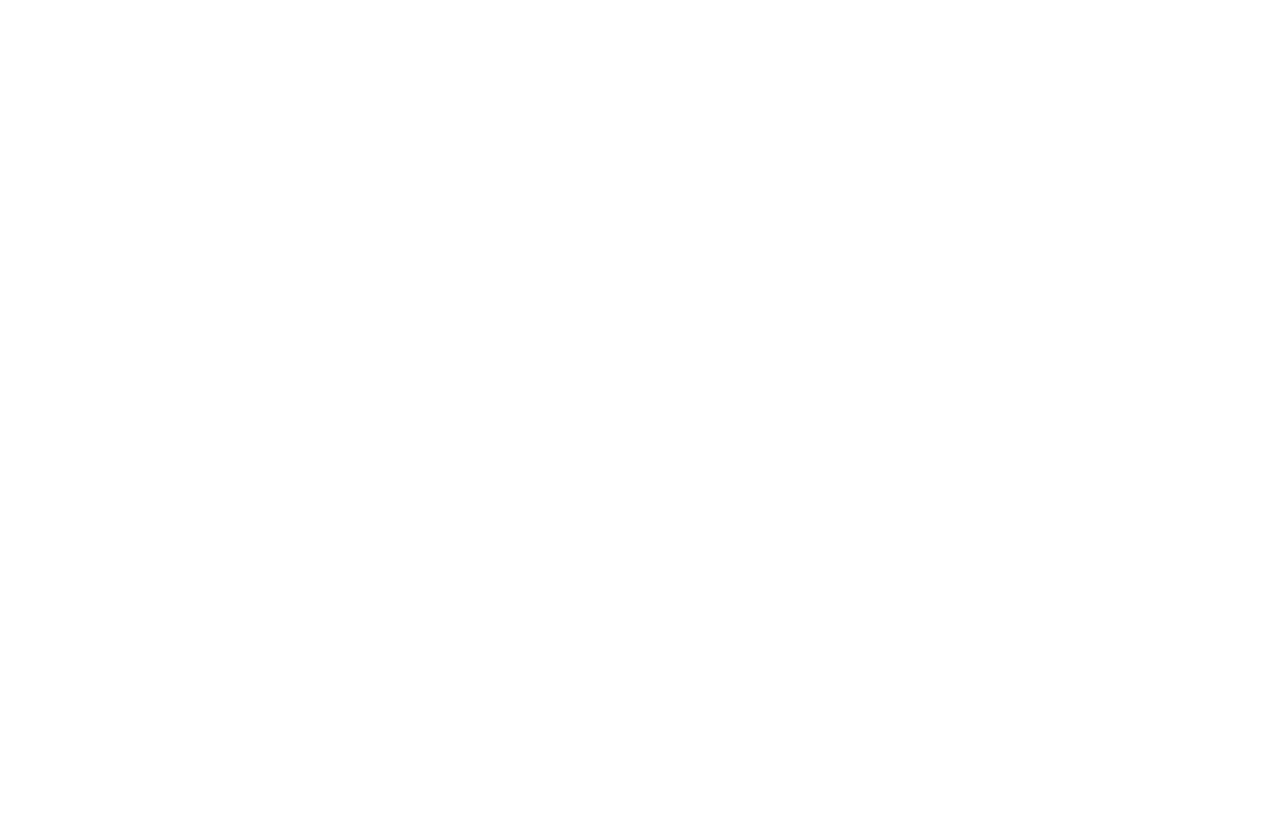
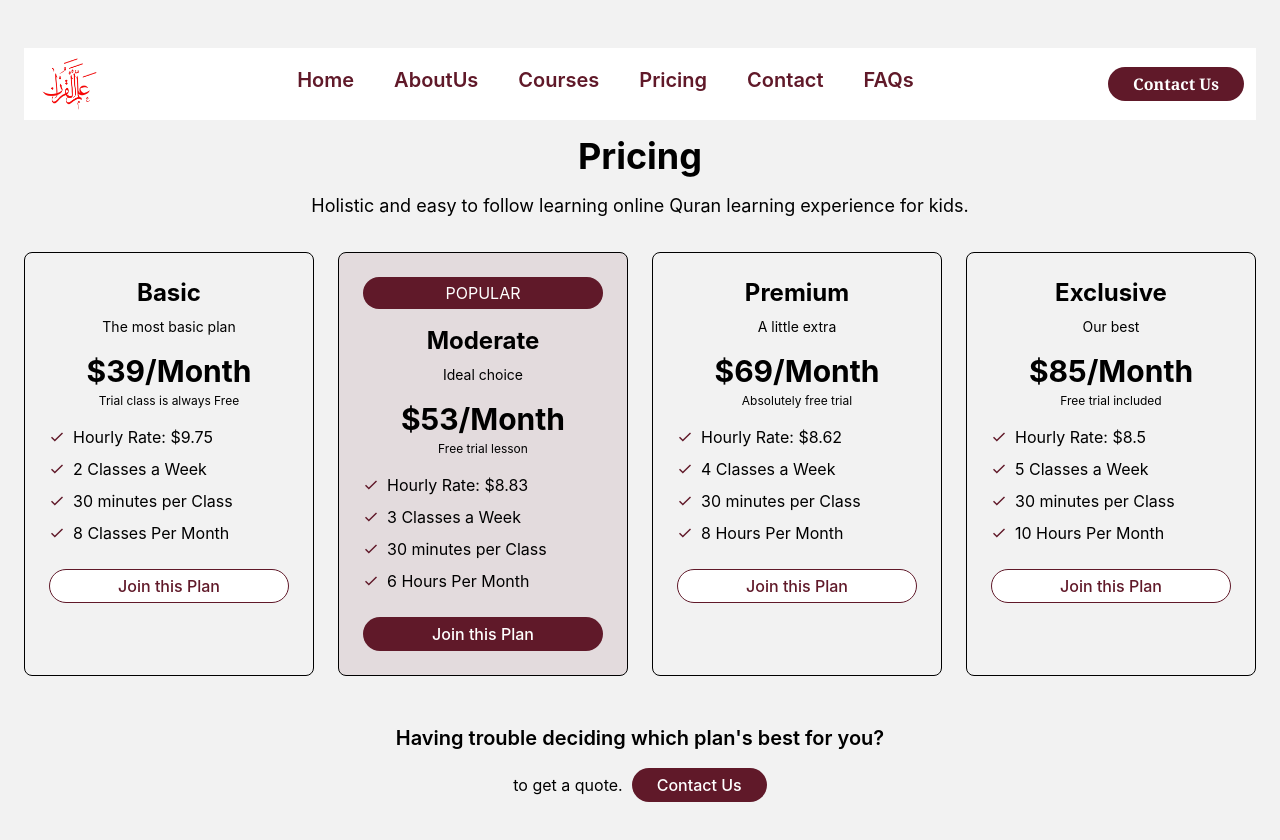
Before and after one commit to arslanhakim/Allamal-Quraan, a React (Vite) app: page /pricing in a window 1280 px wide. Before the commit this address had no page. Shown: the top 840 px of the page. Before the commit the page ends 800 px from the top, so only its background shows below. Built offline with nearby package versions, Linux system fonts and the light colour scheme.

Commit message:
Pricing page

```diff
--- a/index.html
+++ b/index.html
@@ -11,7 +11,7 @@
     <title>Allamal Qur'aan</title>
   </head>
   <body>
-    <div id="root"></div>
+    <div id="root" style="width: 100%"></div>
     <script type="module" src="/src/main.tsx"></script>
   </body>
 </html>
--- a/src/App.tsx
+++ b/src/App.tsx
@@ -3,6 +3,7 @@
 import HomePage from "./pages/HomePage";
 import InstructorPage from "./pages/InstructorPage";
 import AboutUs from "./pages/AboutUs";
+import PricingPage from "./pages/Pricing";
 
 const App: React.FC = () => {
   return (
@@ -11,6 +12,7 @@
         <Route path="/" exact element={<HomePage />} />
         <Route path="/instructors" element={<InstructorPage />} />
         <Route path="/about-us" element={<AboutUs />} />
+        <Route path="/pricing" element={<PricingPage />} />
       </Routes>
     </BrowserRouter>
   );
--- a/src/components/Footer.tsx
+++ b/src/components/Footer.tsx
@@ -32,7 +32,7 @@
           </h3>
           <img
             src="/assets/images/logo-removebg-preview.png"
-            className="bg-primary text-white h-24"
+            className="bg-primary text-white h-24 animate-spin"
             alt="Allamal Qur'aan Logo"
           />
         </div>
--- a/src/components/Header.tsx
+++ b/src/components/Header.tsx
@@ -24,10 +24,13 @@
   const [hoveredItem, setHoveredItem] = useState<number | null>(null);
 
   const headerOpt = [
+    { title: "Home", link: "about-us" },
     { title: "AboutUs", link: "about-us" },
     { title: "Courses", ref: coursesRef },
+    { title: "Pricing", ref: coursesRef },
+    { title: "Contact", ref: coursesRef },
     { title: "FAQs", ref: faqRef },
-    { title: "Instructor", ref: instructorsRef },
+    // { title: "Instructor", ref: instructorsRef },
   ];
 
   const handleMenuToggle = () => {
--- /dev/null
+++ b/src/components/PricingCard.tsx
@@ -0,0 +1,46 @@
+import React from "react";
+import { IoMdCheckmark } from "react-icons/io";
+
+const PricingCard = ({ plan }) => {
+  return (
+    <div
+      className={`border rounded-lg p-6 ${
+        plan.popular
+          ? "border-green-600 bg-primary bg-opacity-10"
+          : "border-gray-300"
+      }`}
+    >
+      {plan.popular && (
+        <div className="bg-primary text-white px-4 py-1 rounded-full mb-4">
+          POPULAR
+        </div>
+      )}
+      <h2 className="text-2xl font-bold mb-2">{plan.title}</h2>
+      <p className="text-sm mb-4">{plan.description}</p>
+      <p className="text-3xl font-bold mb-1">{plan.price}</p>
+      <p className="text-xs text-gray-500 mb-4">{plan.trial}</p>
+      <ul className="text-left mb-6">
+        {plan.features.map((feature, index) => (
+          <li key={index} className="flex items-center mb-2">
+            {/* <span className="text-primary mr-2">✔️</span> */}
+            <span className="text-primary mr-2">
+              <IoMdCheckmark />
+            </span>
+            {feature}
+          </li>
+        ))}
+      </ul>
+      <button
+        className={`w-full py-1 rounded-full ${
+          plan.popular
+            ? "bg-primary text-white hover:bg-opacity-90 "
+            : "border border-primary text-primary hover:bg-primary hover:text-white  bg-white"
+        }`}
+      >
+        Join this Plan
+      </button>
+    </div>
+  );
+};
+
+export default PricingCard;
--- a/src/index.css
+++ b/src/index.css
@@ -29,8 +29,10 @@
   margin: 0;
   display: flex;
   place-items: center;
-  min-width: 320px;
+  /* background-color: red; */
+  /* min-width: 320px; */
   min-height: 100vh;
+  width: 100%;
 }
 
 h1 {
--- /dev/null
+++ b/src/pages/ConatctUs.tsx
@@ -0,0 +1,93 @@
+import React, { useRef } from "react";
+import PricingCard from "../components/PricingCard";
+import Header from "../components/Header";
+
+const PricingPage = () => {
+  const plans = [
+    {
+      title: "Basic",
+      description: "The most basic plan",
+      price: "$39/Month",
+      trial: "Trial class is always Free",
+      features: [
+        "Hourly Rate: $9.75",
+        "2 Classes a Week",
+        "30 minutes per Class",
+        "8 Classes Per Month",
+      ],
+    },
+    {
+      title: "Moderate",
+      description: "Ideal choice",
+      price: "$53/Month",
+      trial: "Free trial lesson",
+      features: [
+        "Hourly Rate: $8.83",
+        "3 Classes a Week",
+        "30 minutes per Class",
+        "6 Hours Per Month",
+      ],
+      popular: true,
+    },
+    {
+      title: "Premium",
+      description: "A little extra",
+      price: "$69/Month",
+      trial: "Absolutely free trial",
+      features: [
+        "Hourly Rate: $8.62",
+        "4 Classes a Week",
+        "30 minutes per Class",
+        "8 Hours Per Month",
+      ],
+    },
+    {
+      title: "Exclusive",
+      description: "Our best",
+      price: "$85/Month",
+      trial: "Free trial included",
+      features: [
+        "Hourly Rate: $8.5",
+        "5 Classes a Week",
+        "30 minutes per Class",
+        "10 Hours Per Month",
+      ],
+    },
+  ];
+  const contactRef = useRef(null);
+  const aboutUsRef = useRef(null);
+  const coursesRef = useRef(null);
+  const instructorsRef = useRef(null);
+  const faqRef = useRef(null);
+
+  return (
+    <div className="min-w-screen w-full maxWidth-full px-6 py-12 bg-gray-extra text-black-dark text-center">
+      <Header
+        contactRef={contactRef}
+        aboutUsRef={aboutUsRef}
+        coursesRef={coursesRef}
+        instructorsRef={instructorsRef}
+        faqRef={faqRef}
+      />
+      <h1 className="text-4xl font-bold my-4">Pricing</h1>
+      <p className="text-lg mb-8">
+        Holistic and easy to follow learning online Quran learning experience
+        for everyone.
+      </p>
+      <div className="grid grid-cols-1 md:grid-cols-2 lg:grid-cols-4 gap-6">
+
+      </div>
+      <div className="mt-12">
+        <p className="text-xl font-semibold">
+          Having trouble deciding which plan's best for you?
+        </p>
+        to get a quote. &nbsp;
+        <button className="mt-4 bg-primary text-white py-1 px-6 rounded-full hover:bg-green-700">
+          Contact Us
+        </button>
+      </div>
+    </div>
+  );
+};
+
+export default PricingPage;
--- /dev/null
+++ b/src/pages/Pricing.tsx
@@ -0,0 +1,95 @@
+import React, { useRef } from "react";
+import PricingCard from "../components/PricingCard";
+import Header from "../components/Header";
+
+const PricingPage = () => {
+  const plans = [
+    {
+      title: "Basic",
+      description: "The most basic plan",
+      price: "$39/Month",
+      trial: "Trial class is always Free",
+      features: [
+        "Hourly Rate: $9.75",
+        "2 Classes a Week",
+        "30 minutes per Class",
+        "8 Classes Per Month",
+      ],
+    },
+    {
+      title: "Moderate",
+      description: "Ideal choice",
+      price: "$53/Month",
+      trial: "Free trial lesson",
+      features: [
+        "Hourly Rate: $8.83",
+        "3 Classes a Week",
+        "30 minutes per Class",
+        "6 Hours Per Month",
+      ],
+      popular: true,
+    },
+    {
+      title: "Premium",
+      description: "A little extra",
+      price: "$69/Month",
+      trial: "Absolutely free trial",
+      features: [
+        "Hourly Rate: $8.62",
+        "4 Classes a Week",
+        "30 minutes per Class",
+        "8 Hours Per Month",
+      ],
+    },
+    {
+      title: "Exclusive",
+      description: "Our best",
+      price: "$85/Month",
+      trial: "Free trial included",
+      features: [
+        "Hourly Rate: $8.5",
+        "5 Classes a Week",
+        "30 minutes per Class",
+        "10 Hours Per Month",
+      ],
+    },
+  ];
+  const contactRef = useRef(null);
+  const aboutUsRef = useRef(null);
+  const coursesRef = useRef(null);
+  const instructorsRef = useRef(null);
+  const faqRef = useRef(null);
+
+  return (
+    <div className="min-w-screen w-full maxWidth-full px-6 py-12 bg-gray-extra text-black-dark text-center">
+      <Header
+        contactRef={contactRef}
+        aboutUsRef={aboutUsRef}
+        coursesRef={coursesRef}
+        instructorsRef={instructorsRef}
+        faqRef={faqRef}
+      />
+      <h1 className="text-4xl font-bold my-4">Pricing</h1>
+      <p className="text-lg mb-8">
+        Holistic and easy to follow learning online Quran learning experience
+        for kids.
+      </p>
+      <div className="grid grid-cols-1 md:grid-cols-2 lg:grid-cols-4 gap-6">
+        {plans.map((plan, index) => (
+          <PricingCard key={index} plan={plan} />
+        ))}
+      </div>
+      <div className="mt-12">
+        <p className="text-xl font-semibold">
+          Having trouble deciding which plan's best for you?
+        </p>
+        to get a quote. &nbsp;
+        <button className="mt-4 bg-primary text-white py-1 px-6 rounded-full hover:bg-green-700">
+          Contact Us
+        </button>
+      </div>
+    </div>
+  );
+};
+
+export default PricingPage;
--- a/tailwind.config.js
+++ b/tailwind.config.js
@@ -603,6 +603,11 @@
           transform: "rotate(360deg)",
         },
       },
+      rotate: {
+        to: {
+          transform: "rotate(360deg)",
+        },
+      },
       ping: {
         "75%, 100%": {
           transform: "scale(2)",
```
